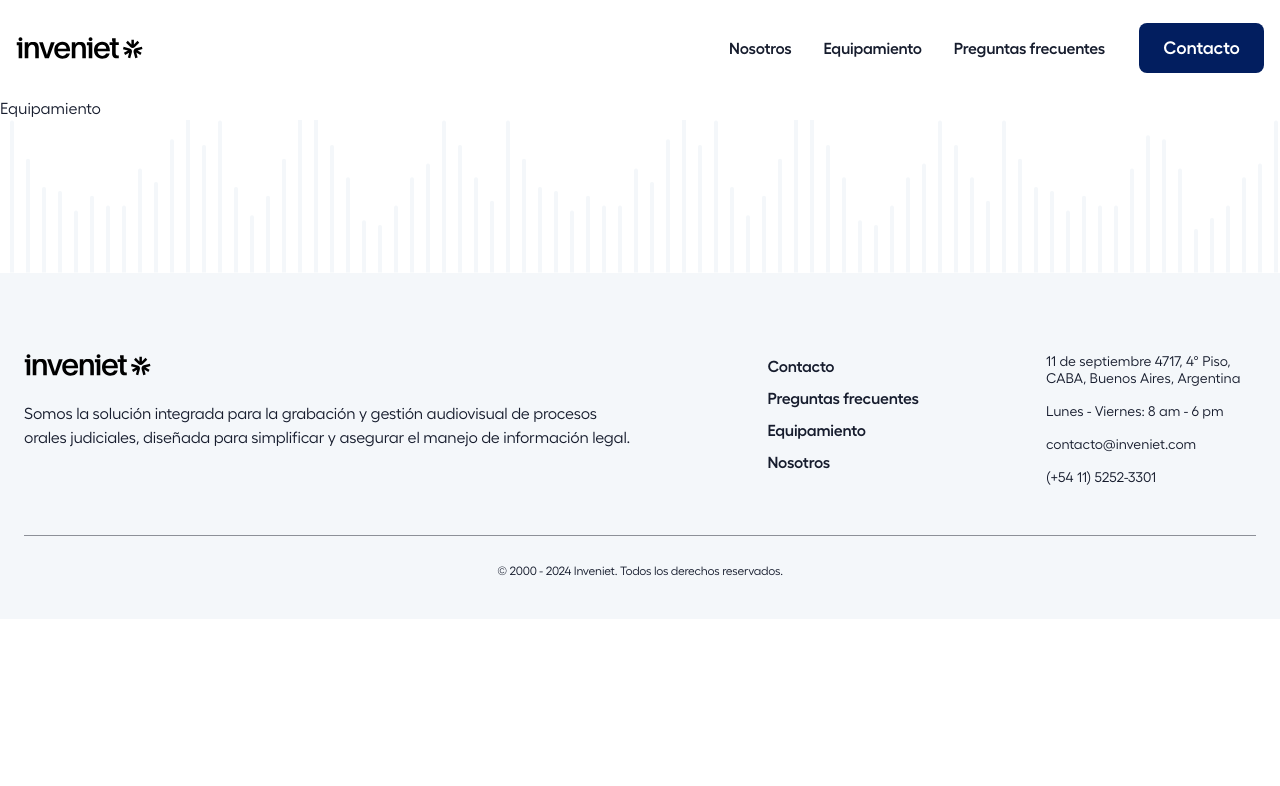
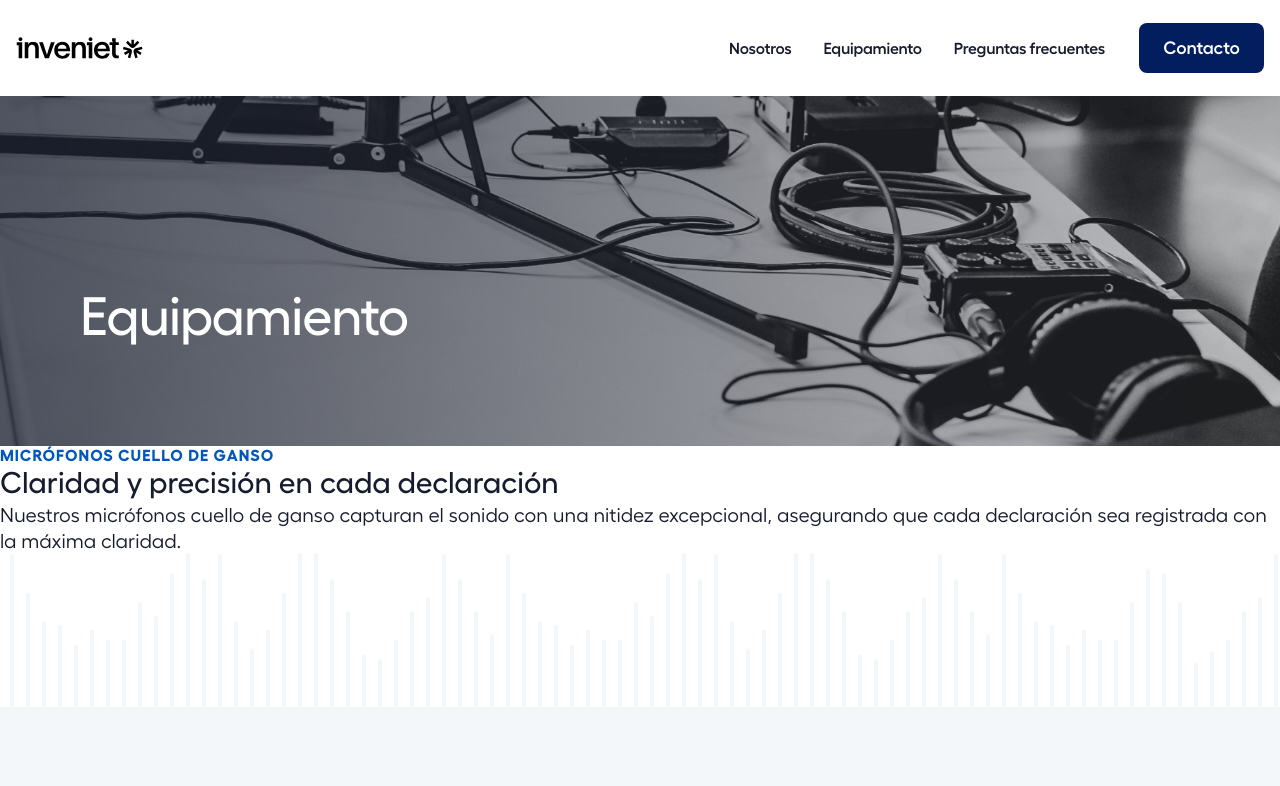
Before and after one commit to pascualmanuel/inveniet, a React (Create React App) app: page /equipamiento in a window 1280 px wide. Shown: the top 786 px of the page. Built offline with nearby package versions, Linux system fonts and the light colour scheme.

Commit message:
eq skeleton

```diff
--- a/src/Pages/Equipamiento.jsx
+++ b/src/Pages/Equipamiento.jsx
@@ -3,7 +3,25 @@ import React from "react";
 const Equipamiento = () => {
   return (
     <>
-      <div>Equipamiento</div>
+      <div className="w-screen h-[250px] equipment-bg lg:h-[350px] relative z-[-1]">
+        <p className="myH1 absolute text-white top-[130px]  lg:top-[190px] left-[25px] lg:left-[80px]">
+          Equipamiento
+        </p>
+      </div>
+      <div>
+        <div>
+          <p className="labels text-iLBlue">MICRÓFONOS CUELLO DE GANSO</p>
+          <h3 className="myH2">Claridad y precisión en cada declaración</h3>
+          <p className="subH">
+            Nuestros micrófonos cuello de ganso capturan el sonido con una
+            nitidez excepcional, asegurando que cada declaración sea registrada
+            con la máxima claridad.
+          </p>
+        </div>
+        <div>
+          <img />
+        </div>
+      </div>
     </>
   );
 };
--- a/src/Pages/Nosotros.jsx
+++ b/src/Pages/Nosotros.jsx
@@ -4,7 +4,7 @@ const Nosotros = () => {
   return (
     <>
       <div className="w-screen h-[250px] nosotros-bg lg:h-[350px] relative z-[-1]">
-        <p className="myH1 absolute text-white top-[190px] left-[25px] lg:left-[80px]">
+        <p className="myH1 absolute text-white top-[130px]  lg:top-[190px]   left-[25px] lg:left-[80px]">
           Nosotros
         </p>
       </div>
--- a/src/index.css
+++ b/src/index.css
@@ -140,7 +140,6 @@
 }
 
 .nosotros-bg {
-
   background-image: linear-gradient(
       87.91deg,
       #161c2d -39.09%,
@@ -151,12 +150,30 @@
   background-size: cover;
 }
 
+.equipment-bg {
+  background-image: linear-gradient(
+      87.91deg,
+      #161c2d -39.09%,
+      rgba(22, 28, 45, 0) 97.71%
+    ),
+    url("./assets/equipment-bg.png");
+  background-position: left -90px;
+  background-size: cover;
+  background-size: 200%;
+}
+
 @media (min-width: 390px) {
   .logo-section {
     gap: 16px;
   }
 }
 
+@media (min-width: 450px) {
+  .equipment-bg {
+    background-position: left 70%;
+    background-size: 120%;
+  }
+}
 @media (min-width: 1180px) {
   .logo-section {
     width: 1100px;
@@ -166,6 +183,10 @@
     flex-direction: row;
     align-items: center;
     justify-content: space-between;
+  }
+  .equipment-bg {
+    background-position: left 70%;
+    background-size: 120%;
   }
 }
 
```
Also changed, not shown: src/assets/equipment-bg.png (added), src/assets/equipment.png (deleted).
